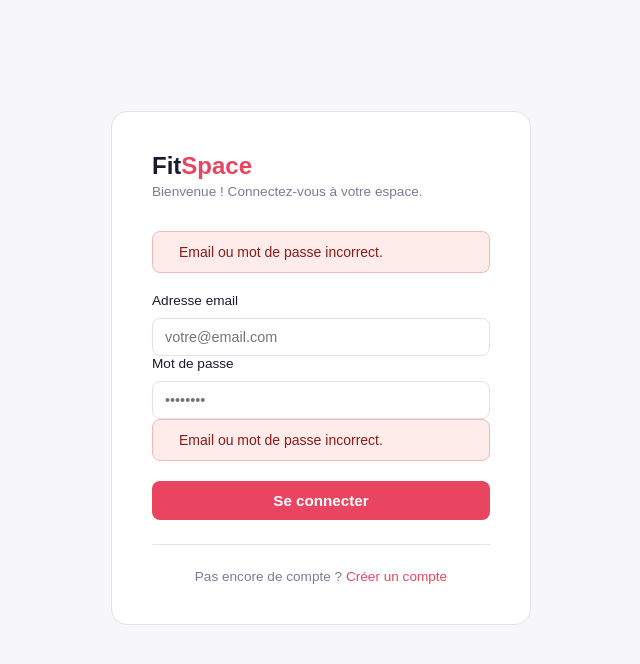
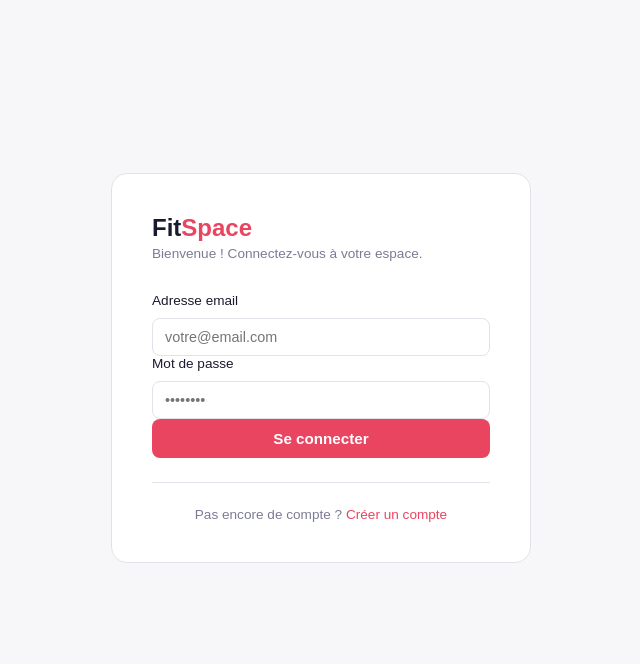
Before and after one commit to AnnickAndraina/TP-sqlite, a CodeIgniter 4 app: the page made by app/Views/login.php in a window 1280 px wide. Shown: the part 64-728 px from the top of the page, without its empty margins (319-959 px from the left). Run offline with PHP 8.4 and a stand-in for CodeIgniter, Linux system fonts and the light colour scheme; the template is opened without the code that fills it, so the values that code supplies are empty; some libraries are stand-ins or nearby versions.

Commit message:
login mande

```diff
--- a/app/Views/login.php
+++ b/app/Views/login.php
@@ -16,28 +16,21 @@
       <div class="auth-logo">Fit<span>Space</span></div>
       <div class="auth-subtitle">Bienvenue ! Connectez-vous à votre espace.</div>
 
-      <!-- Flashdata erreur CI4 -->
-      <div class="flash-message flash-error">
-        <i class="bi bi-exclamation-circle-fill"></i>
-        Email ou mot de passe incorrect.
-      </div>
-
       <form method="post">
         <div class="form-group mb-3">
           <label class="form-label" >Adresse email</label>
           <input type="email" id="login-email" class="form-control" placeholder="votre@email.com" />
         </div>
         <div class="form-group mb-4">
-          <label class="form-label" id="login-pwd">Mot de passe</label>
+          <label class="form-label">Mot de passe</label>
           <input type="password" id="login-pwd" class="form-control" placeholder="••••••••" />
         </div>
 
-        <div class="flash-message flash-error" >
-          <i class="bi bi-exclamation-circle-fill" id="login-error"></i>
+        <div class="flash-message flash-error" id="login-error" style="display:none;">
             Email ou mot de passe incorrect.
         </div>
 
-        <button type="submit" class="btn-primary-custom" onclick="doLogin()" >Se connecter</button>
+        <button type="button" class="btn-primary-custom" onclick="doLogin(event)">Se connecter</button>
       </form>
 
       <hr class="auth-divider" />
@@ -48,42 +41,52 @@
 
 
 <script>
-  function doLogin() {
+function doLogin(event) {
     event.preventDefault();
+
     const email = document.getElementById('login-email').value.trim();
     const pwd   = document.getElementById('login-pwd').value;
     const err   = document.getElementById('login-error');
 
+    // Vérification champs
     if (!email || !pwd) {
+        err.style.display = 'block';
         err.textContent = 'Veuillez remplir tous les champs.';
-      err.classList.add('visible');
         return;
     }
 
-    err.classList.remove('visible');
+    err.style.display = 'none';
 
-    // Persist user session
+    // Vérifie utilisateur
     const user = JSON.parse(localStorage.getItem('fs_user') || 'null');
-    if (user && user.email === email && user.pwd === pwd) {
+
+    // Si aucun utilisateur enregistré
+    if (!user) {
+
+        localStorage.setItem('fs_user', JSON.stringify({
+            name: 'Invité',
+            email: email,
+            pwd: pwd
+        }));
+
         localStorage.setItem('fs_logged', 'true');
+
         window.location.href = '/home';
-    } else if (!user) {
-      // Demo mode : first login always works
-      localStorage.setItem('fs_user', JSON.stringify({ name: 'Invité', email, pwd }));
+
+    } else {
+
+        // Vérification login
+        if (user.email === email && user.pwd === pwd) {
+
             localStorage.setItem('fs_logged', 'true');
+
             window.location.href = '/home';
+
         } else {
+
+            err.style.display = 'block';
             err.textContent = 'Email ou mot de passe incorrect.';
-      err.classList.add('visible');
         }
     }
-
-  // Already logged in → redirect
-  if (localStorage.removeItem('fs_logged');) {
-    window.location.href = '/home';
 }
-// //  document.addEventListener('keydown', e => { if (e.key === 'Enter') doLogin(); });
-// </script>
-
-</body>
-</html>
+</script>
```
Also changed, not shown: 5 other files. Lines whose indentation alone changed are shown as unchanged.
